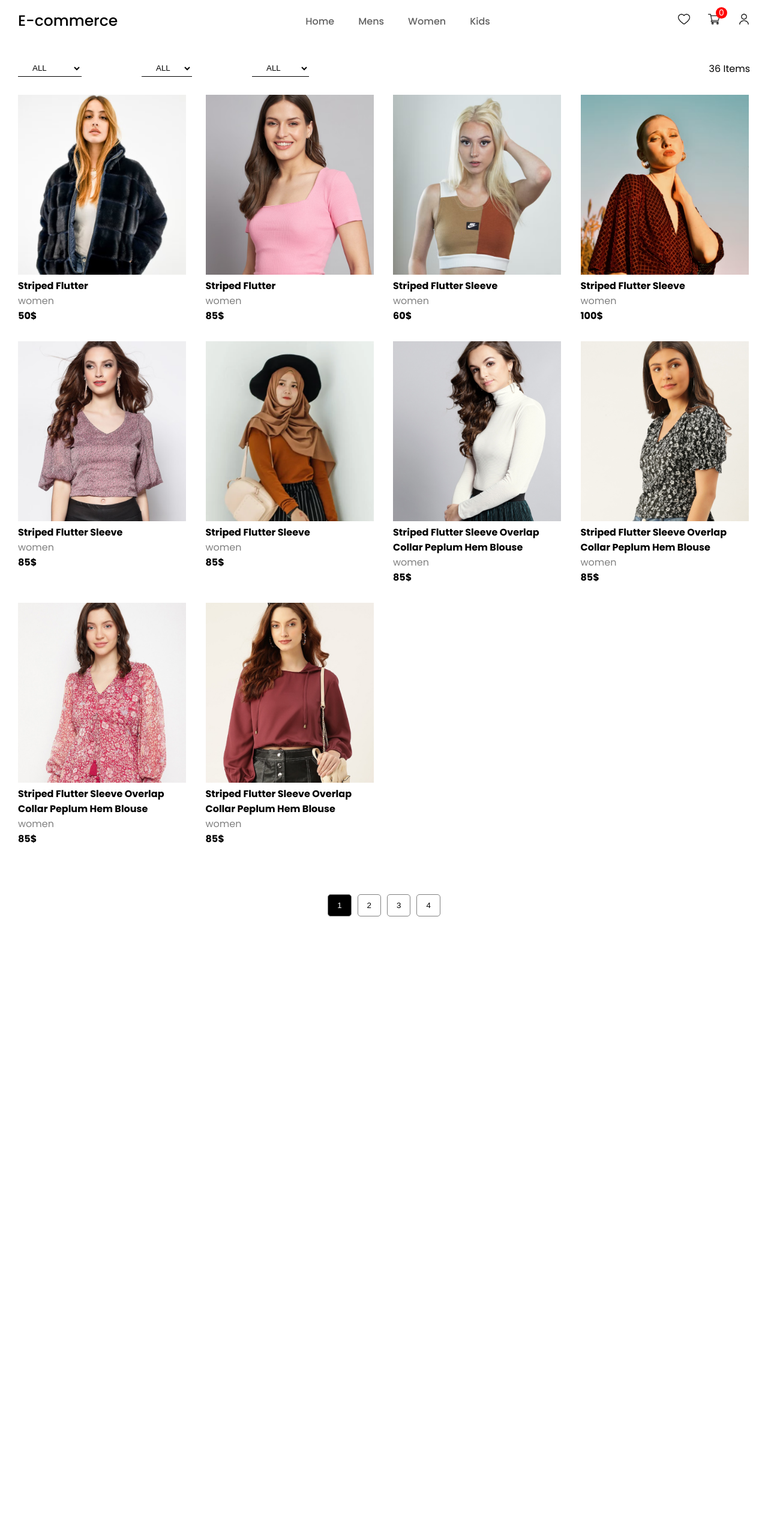
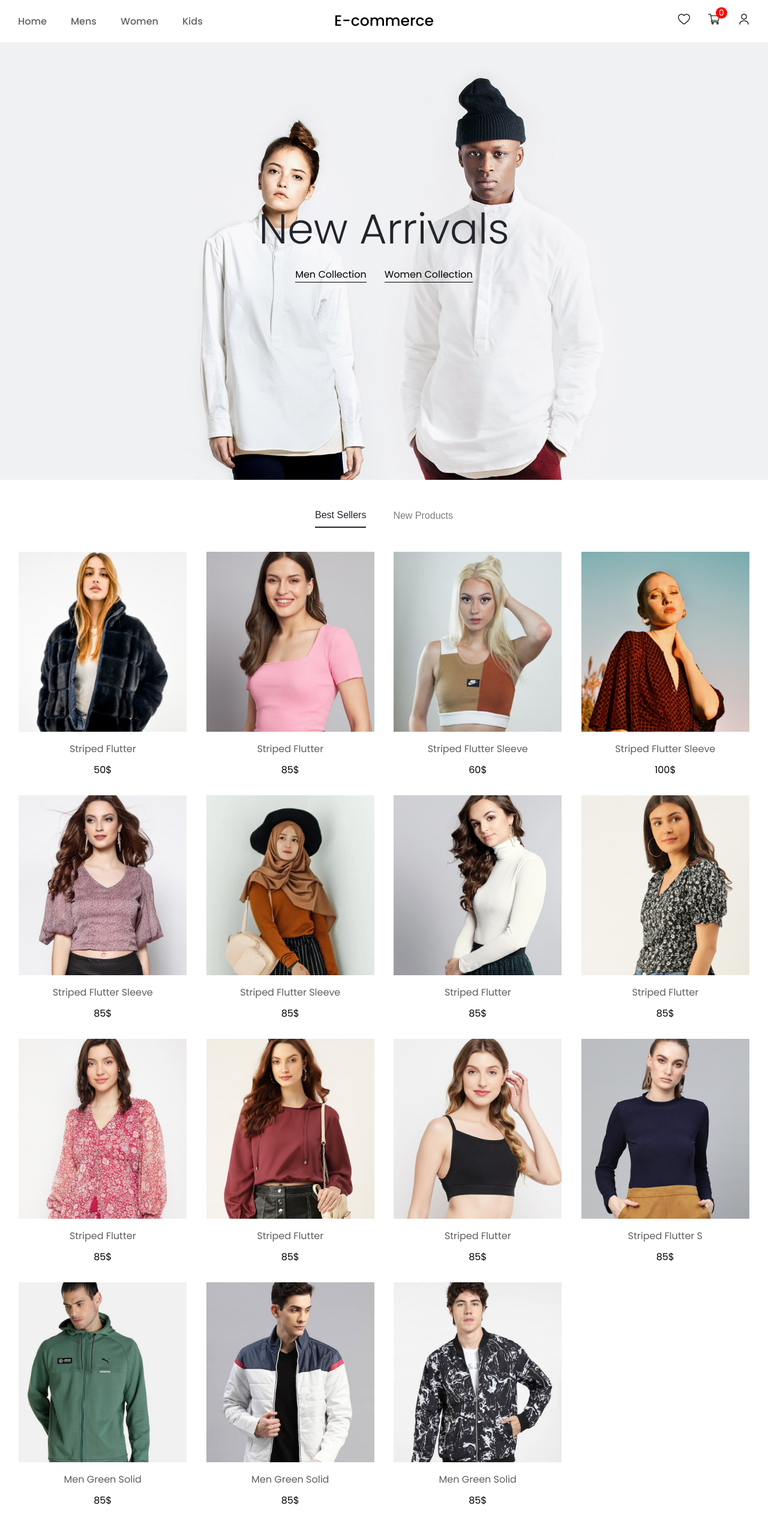
Before and after one commit to yoursandeshshrestha/Mern-Ecommerce-Frontend, a React (Vite) app: page / in a window 1280 px wide. Shown: the top 2566 px of the page at 60% size. Before the commit the page ends 1608 px from the top, so only its background shows below. Built offline with nearby package versions, Linux system fonts and the light colour scheme; the HTML template or start-up script is replaced by a standard one.

Commit message:
Home page updated

```diff
--- a/src/App.jsx
+++ b/src/App.jsx
@@ -7,6 +7,7 @@ import Navbar from "./Components/Navbar";
 import Category from "./Pages/Category";
 import Cart from "./Pages/Cart";
 import ProductDetail from "./Pages/ProductDetail";
+import Footer from "./Components/Footer";
 
 function App() {
   return (
@@ -19,11 +20,10 @@ function App() {
         <Route path="/men" element={<Category />} />
         <Route path="/women" element={<Category />} />
         <Route path="/kids" element={<Category />} />
-        <Route path="/product" element={<ProductDetail />}>
-          <Route path=":productID" element={<ProductDetail />} />
-        </Route>
         <Route path="/cart" element={<Cart />} />
+        <Route path="/:product" element={<ProductDetail />} />
       </Routes>
+      <Footer />
     </>
   );
 }
--- a/src/Components/Navbar.jsx
+++ b/src/Components/Navbar.jsx
@@ -1,4 +1,5 @@
-import React from "react";
+import React, { useState, useEffect } from "react";
+
 import cartImage from "../assets/FrontendAssets/cart_icon.png";
 import userImage from "../assets/FrontendAssets/user.png";
 import loveImage from "../assets/FrontendAssets/love.png";
@@ -6,11 +7,23 @@ import loveImage from "../assets/FrontendAssets/love.png";
 import { Link } from "react-router-dom";
 
 function Navbar() {
+  const [scrolled, setScrolled] = useState(false);
+
+  useEffect(() => {
+    const handleScroll = () => {
+      const isScrolled = window.scrollY > 0;
+      setScrolled(isScrolled);
+    };
+
+    window.addEventListener("scroll", handleScroll);
+
+    return () => {
+      window.removeEventListener("scroll", handleScroll);
+    };
+  }, []);
+
   return (
-    <div className="Navbar">
-      <div className="logo">
-        <p>E-commerce</p>
-      </div>
+    <div className={`Navbar ${scrolled ? "scrolled" : ""}`}>
       <ul className="Navbar-Menu">
         <Link to={"/"}>
           <li>Home</li>
@@ -25,6 +38,9 @@ function Navbar() {
           <li>Kids</li>
         </Link>
       </ul>
+      <div className="logo">
+        <p>E-commerce</p>
+      </div>
       <div className="Navbar-More-Menu">
         <Link to={"/love"}>
           <img src={loveImage} alt="cart" />
--- a/src/Components/Product.css
+++ b/src/Components/Product.css
@@ -1,31 +1,46 @@
 /* Product.css */
 
 .Product-Container {
-  padding: 30px 0;
+  padding: 0 30px;
   display: flex;
   flex-direction: column;
-  gap: 30px;
+  /* gap: 60px; */
 }
 
 .Product {
   display: grid;
   grid-template-columns: repeat(auto-fit, minmax(250px, 1fr));
   gap: 30px;
-  justify-content: center; /* To center the items */
+  justify-content: center;
 }
 
 .Product-Filter-Options {
   display: flex;
-  gap: 100px;
+  width: 100%;
+  justify-content: center;
+  align-items: center;
+  gap: 45px;
+  height: 120px;
 }
 
-.Product-Filter-Options select {
+.Product-Filter-Options button:nth-child(1) {
+  border-bottom: 2px solid #23232c;
+  color: #23232c;
+}
+
+.Product-Filter-Options button {
+  cursor: pointer;
   outline: none;
   border: none;
-  border-bottom: 1px solid black;
+  padding: 10px 0;
   background-color: transparent;
-  padding: 5px 20px;
-  font-weight: 500;
+  font-size: 16px;
+  color: #7c7c80;
+}
+
+.Product-Filter-Options button:hover {
+  border-bottom: 2px solid tomato;
+  color: tomato;
 }
 
 .Product-Wrapper {
@@ -40,7 +55,7 @@
 }
 
 .Pagination {
-  margin: 50px 0;
+  margin: 100px 0;
   width: 100%;
   display: flex;
   justify-content: center;
--- a/src/Components/Product.jsx
+++ b/src/Components/Product.jsx
@@ -3,82 +3,34 @@ import testData from "../assets/FrontendAssets/all_product";
 import ProductItem from "./ProductItem";
 import "./Product.css";
 
-const PRODUCTS_PER_PAGE = 10;
+const PRODUCTS_PER_PAGE = 15;
 
 function Product() {
   const [data, setData] = useState(testData);
-  const [category, setCategory] = useState("");
-  const [size, setSize] = useState("");
-  const [color, setColor] = useState("");
   const [currentPage, setCurrentPage] = useState(1);
-
-  const handleCategoryChange = (event) => {
-    setCategory(event.target.value);
-  };
-
-  const handleSizeChange = (event) => {
-    setSize(event.target.value);
-  };
-
-  const handleColorChange = (event) => {
-    setColor(event.target.value);
-  };
 
   const filterData = () => {
     let filteredData = testData;
-    if (category) {
-      filteredData = filteredData.filter(
-        (item) => item.category.toLowerCase() === category.toLowerCase()
-      );
-    }
-    if (size) {
-      filteredData = filteredData.filter(
-        (item) => item.size && item.size.toLowerCase() === size.toLowerCase()
-      );
-    }
-    if (color) {
-      filteredData = filteredData.filter(
-        (item) => item.color && item.color.toLowerCase() === color.toLowerCase()
-      );
-    }
     setData(filteredData);
-    setCurrentPage(1); // Reset to first page on filter change
+    setCurrentPage(1);
   };
 
   useEffect(() => {
     filterData();
-  }, [category, size, color]);
+  }, []);
 
-  // Calculate paginated data
   const startIndex = (currentPage - 1) * PRODUCTS_PER_PAGE;
   const paginatedData = data.slice(startIndex, startIndex + PRODUCTS_PER_PAGE);
   const totalPages = Math.ceil(data.length / PRODUCTS_PER_PAGE);
 
   return (
     <div className="Product-Container">
-      <div className="Product-Wrapper">
-        <div className="Product-Filter-Options">
-          <select name="category" id="category" onChange={handleCategoryChange}>
-            <option value="">ALL</option>
-            <option value="Men">Men</option>
-            <option value="Women">Women</option>
-            <option value="Kid">Kids</option>
-          </select>
-          <select name="size" id="size" onChange={handleSizeChange}>
-            <option value="">ALL</option>
-            <option value="s">S</option>
-            <option value="m">M</option>
-            <option value="l">L</option>
-          </select>
-          <select name="color" id="color" onChange={handleColorChange}>
-            <option value="">ALL</option>
-            <option value="black">Black</option>
-            <option value="white">White</option>
-          </select>
-        </div>
-        <div className="total-item">
+      <div className="Product-Filter-Options">
+        <button>Best Sellers</button>
+        <button>New Products</button>
+        {/* <div className="total-item">
           <p>{data.length} Items</p>
-        </div>
+        </div> */}
       </div>
       <div className="Product">
         {paginatedData.map((item, index) => (
--- a/src/Components/ProductItem.css
+++ b/src/Components/ProductItem.css
@@ -3,8 +3,9 @@
 .ProductItem-Container {
   display: flex;
   flex-direction: column;
+  gap: 10px;
+  align-items: center;
   background-color: #fff;
-  /* overflow: hidden; */
 }
 
 .ProductItem-Container img {
@@ -14,15 +15,14 @@
 }
 
 .ProductName {
-  font-weight: bold;
+  font-weight: 400;
   margin-top: 6px;
-}
-
-.ProductCategory {
-  color: gray;
+  color: rgb(94, 94, 100);
 }
 
 .ProductPrice {
   color: black;
-  font-weight: bold;
+  font-weight: 400;
+  text-align: center;
+  margin-top: 10px;
 }
--- a/src/Components/ProductItem.jsx
+++ b/src/Components/ProductItem.jsx
@@ -1,15 +1,18 @@
 import React from "react";
 import "./ProductItem.css";
+import { Link } from "react-router-dom";
 
 function ProductItem(props) {
   return (
     <div className="ProductItem-Container">
       <img src={props.image} alt="productImage" />
-      <div className="ProductItem-Info">
-        <p className="ProductName">{props.name}</p>
-        <p className="ProductCategory">{props.category}</p>
-        <p className="ProductPrice">{props.new_price}$</p>
-      </div>
+      <Link to={`/${props.id}`}>
+        <div className="ProductItem-Info">
+          <p className="ProductName">{props.name}</p>
+          {/* <p className="ProductCategory">{props.category}</p> */}
+          <p className="ProductPrice">{props.new_price}$</p>
+        </div>
+      </Link>
     </div>
   );
 }
--- a/src/Pages/Home.jsx
+++ b/src/Pages/Home.jsx
@@ -5,8 +5,13 @@ function Home() {
   return (
     <>
       <div className="Home">
-        <Product />
+        <h3 className="Title">New Arrivals</h3>
+        <div className="Home-Options">
+          <p>Men Collection</p>
+          <p>Women Collection</p>
+        </div>
       </div>
+      <Product />
     </>
   );
 }
--- a/src/assets/FrontendAssets/all_product.js
+++ b/src/assets/FrontendAssets/all_product.js
@@ -98,7 +98,7 @@ let all_product = [
   },
   {
     id: 7,
-    name: "Striped Flutter Sleeve Overlap Collar Peplum Hem Blouse",
+    name: "Striped Flutter",
     category: "women",
     size: "s",
     color: "black",
@@ -108,7 +108,7 @@ let all_product = [
   },
   {
     id: 8,
-    name: "Striped Flutter Sleeve Overlap Collar Peplum Hem Blouse",
+    name: "Striped Flutter",
     category: "women",
     size: "m",
     color: "white",
@@ -118,7 +118,7 @@ let all_product = [
   },
   {
     id: 9,
-    name: "Striped Flutter Sleeve Overlap Collar Peplum Hem Blouse",
+    name: "Striped Flutter ",
     category: "women",
     size: "l",
     color: "black",
@@ -128,7 +128,7 @@ let all_product = [
   },
   {
     id: 10,
-    name: "Striped Flutter Sleeve Overlap Collar Peplum Hem Blouse",
+    name: "Striped Flutter ",
     category: "women",
     size: "s",
     color: "white",
@@ -138,7 +138,7 @@ let all_product = [
   },
   {
     id: 11,
-    name: "Striped Flutter Sleeve Overlap Collar Peplum Hem Blouse",
+    name: "Striped Flutter ",
     category: "women",
     size: "m",
     color: "black",
@@ -148,7 +148,7 @@ let all_product = [
   },
   {
     id: 12,
-    name: "Striped Flutter Sleeve Overlap Collar Peplum Hem Blouse",
+    name: "Striped Flutter S",
     category: "women",
     size: "l",
     color: "white",
@@ -158,7 +158,7 @@ let all_product = [
   },
   {
     id: 13,
-    name: "Men Green Solid Zippered Full-Zip Slim Fit Bomber Jacket",
+    name: "Men Green Solid ",
     category: "men",
     size: "s",
     color: "black",
@@ -168,7 +168,7 @@ let all_product = [
   },
   {
     id: 14,
-    name: "Men Green Solid Zippered Full-Zip Slim Fit Bomber Jacket",
+    name: "Men Green Solid ",
     category: "men",
     size: "m",
     color: "white",
@@ -178,7 +178,7 @@ let all_product = [
   },
   {
     id: 15,
-    name: "Men Green Solid Zippered Full-Zip Slim Fit Bomber Jacket",
+    name: "Men Green Solid ",
     category: "men",
     size: "l",
     color: "black",
@@ -188,7 +188,7 @@ let all_product = [
   },
   {
     id: 16,
-    name: "Men Green Solid Zippered Full-Zip Slim Fit Bomber Jacket",
+    name: "Men Green Solid ",
     category: "men",
     size: "s",
     color: "white",
@@ -198,7 +198,7 @@ let all_product = [
   },
   {
     id: 17,
-    name: "Men Green Solid Zippered Full-Zip Slim Fit Bomber Jacket",
+    name: "Men Green Solid ",
     category: "men",
     size: "m",
     color: "black",
@@ -208,7 +208,7 @@ let all_product = [
   },
   {
     id: 18,
-    name: "Men Green Solid Zippered Full-Zip Slim Fit Bomber Jacket",
+    name: "Men Green Solid ",
     category: "men",
     size: "l",
     color: "white",
@@ -218,7 +218,7 @@ let all_product = [
   },
   {
     id: 19,
-    name: "Men Green Solid Zippered Full-Zip Slim Fit Bomber Jacket",
+    name: "Men Green Solid ",
     category: "men",
     size: "s",
     color: "black",
@@ -228,7 +228,7 @@ let all_product = [
   },
   {
     id: 20,
-    name: "Men Green Solid Zippered Full-Zip Slim Fit Bomber Jacket",
+    name: "Men Green ",
     category: "men",
     size: "m",
     color: "white",
@@ -238,7 +238,7 @@ let all_product = [
   },
   {
     id: 21,
-    name: "Men Green Solid Zippered Full-Zip Slim Fit Bomber Jacket",
+    name: "Men Green Solid",
     category: "men",
     size: "l",
     color: "black",
@@ -248,7 +248,7 @@ let all_product = [
   },
   {
     id: 22,
-    name: "Men Green Solid Zippered Full-Zip Slim Fit Bomber Jacket",
+    name: "Men Green Solid ",
     category: "men",
     size: "s",
     color: "white",
@@ -258,7 +258,7 @@ let all_product = [
   },
   {
     id: 23,
-    name: "Men Green Solid Zippered Full-Zip Slim Fit Bomber Jacket",
+    name: "Men Green Solid ",
     category: "men",
     size: "m",
     color: "black",
@@ -268,7 +268,7 @@ let all_product = [
   },
   {
     id: 24,
-    name: "Men Green Solid Zippered Full-Zip Slim Fit Bomber Jacket",
+    name: "Men Green Solid ",
     category: "men",
     size: "l",
     color: "white",
--- a/src/index.css
+++ b/src/index.css
@@ -4,6 +4,10 @@
   padding: 0;
   margin: 0;
   box-sizing: border-box;
+}
+
+:root {
+  --Hover-color: tomato;
 }
 
 a {
@@ -128,9 +132,32 @@ body {
   padding: 0 30px;
   display: flex;
   align-items: center;
-  justify-content: space-between;
-  /* box-shadow: rgba(0, 0, 0, 0.1) 0px 4px 6px -1px,
-    rgba(0, 0, 0, 0.06) 0px 2px 4px -1px; */
+  position: fixed;
+  z-index: 100;
+  transition: 0.7s ease;
+}
+
+.Navbar:hover {
+  background-color: white;
+}
+
+/* When user scroll the navbar will get bg color */
+.Navbar.scrolled {
+  background-color: white;
+}
+
+.Navbar-Menu,
+.Navbar-More-Menu,
+.logo {
+  flex: 1;
+}
+
+.logo {
+  text-align: center;
+}
+
+.Navbar-More-Menu {
+  justify-content: flex-end;
 }
 
 .Navbar .logo p {
@@ -153,7 +180,7 @@ body {
 }
 
 .Navbar-Menu li:hover {
-  color: tomato;
+  color: var(--Hover-color);
 }
 
 .Navbar-More-Menu {
@@ -205,8 +232,59 @@ body {
   background-color: red;
 }
 
+/* ================= Home Starts here ================= */
+
 .Home {
   width: 100%;
+  height: 100vh;
+  background-image: url(../src/assets/Ecommerce-design-idea/Images//S1.jpg);
+  background-position: center;
+  background-size: cover;
+  background-repeat: no-repeat;
+  display: flex;
+  justify-content: center;
+  align-items: center;
+  flex-direction: column;
+  text-align: center;
+  gap: 10px;
+}
+
+.Home .Title {
+  font-size: 70px;
+  font-weight: 300;
+  color: #23232c;
+}
+
+.Home-Options {
+  display: flex;
+  gap: 30px;
+}
+
+.Home-Options p {
+  border-bottom: 1px solid black;
+  cursor: pointer;
+}
+
+.Home-Options p:hover {
+  border-bottom: 1px solid var(--Hover-color);
+  color: var(--Hover-color);
+}
+
+.Footer-Container {
+  display: flex;
+  width: 100%;
+  height: 100px;
+  border-top: 1px solid rgb(241, 242, 244);
   padding: 0 30px;
-  overflow: hidden;
+  justify-content: space-between;
+  align-items: center;
 }
+
+.Footer-Social {
+  display: flex;
+  gap: 30px;
+}
+
+.Footer-Social a:hover {
+  color: var(--Hover-color);
+}
```
Also changed, not shown: src/Components/Footer.jsx (added, +22 -0 lines), src/assets/Ecommerce-design-idea/Ecommerce-design-idea.png (added), src/assets/Ecommerce-design-idea/Images/S1.jpg (added).
